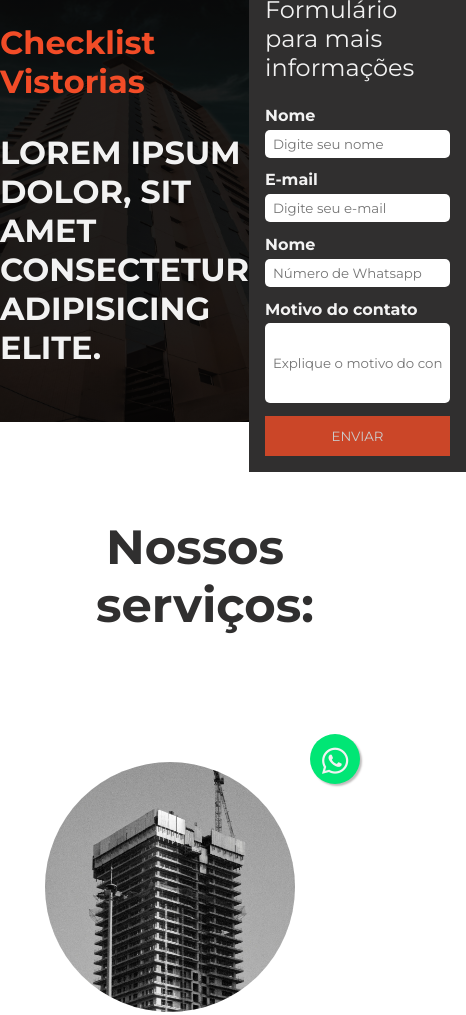
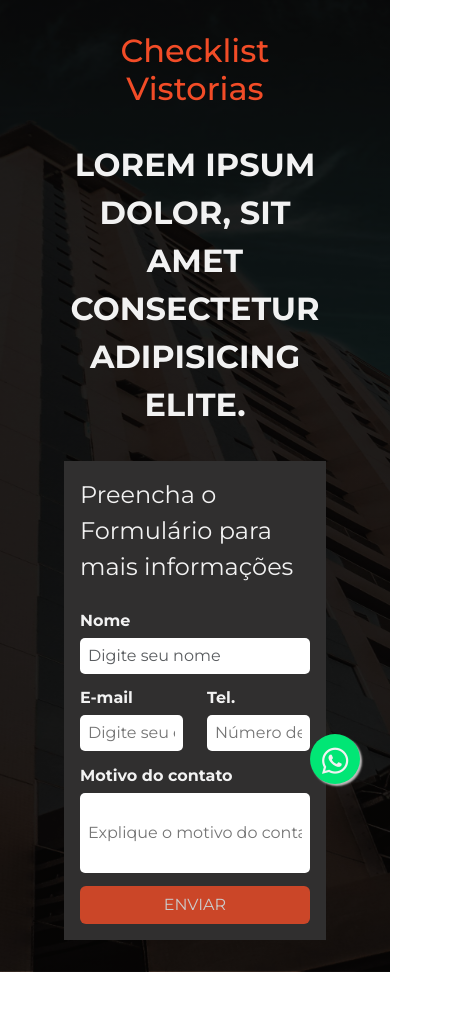
Before and after one commit to EwertonLeal/checklist, a plain HTML site: page index.html in a window 390 px wide. Shown: the top 1015 px of the page, 466 px wide, since content can reach past the window. Drawn offline with nearby package versions, Linux system fonts and the light colour scheme; files whose address does not match are found by name.

Commit message:
[fix] ajuste nas responsividades

```diff
--- a/index.html
+++ b/index.html
@@ -10,10 +10,51 @@
 <link rel="preconnect" href="https://fonts.gstatic.com" crossorigin>
 <link href="https://fonts.googleapis.com/css2?family=Montserrat:ital,wght@0,100..900;1,100..900&display=swap" rel="stylesheet">
 <link rel="stylesheet" href="http://cdnjs.cloudflare.com/ajax/libs/font-awesome/6.0.0/css/all.min.css">
+<link href="https://cdn.jsdelivr.net/npm/bootstrap@5.3.3/dist/css/bootstrap.min.css" rel="stylesheet" integrity="sha384-QWTKZyjpPEjISv5WaRU9OFeRpok6YctnYmDr5pNlyT2bRjXh0JMhjY6hW+ALEwIH" crossorigin="anonymous">
 </head>
 <body>
+
     <header id="banner">
-    <div id="disclaimer">
+
+        <div class="col-12">
+            <div class="row">
+                <div id="disclaimer" class="col-lg-7 col-md-12 align-self-center">
+                    <h2>Checklist Vistorias</h2>
+                    <p class="description">Lorem ipsum dolor, sit amet consectetur adipisicing elite.</p>
+                </div>
+                <div class="col-lg-5 col-md-12">
+                    <div id="form">
+                        <p>Preencha o Formulário para mais informações</p>
+                        <form>
+                            <div class="form-group">
+                                <label for="name">Nome</label>
+                                <input class="form-control" type="text" id="name" name="name" placeholder="Digite seu nome">
+                            </div>
+
+                            <div class="row">
+                                <div class="form-group col-6">
+                                    <label for="email">E-mail</label>
+                                    <input type="email" name="email" id="email" placeholder="Digite seu e-mail">
+                                </div>
+                                <div class="form-group col-6">
+                                    <label for="name">Tel.</label>
+                                    <input type="text" name="phone" id="phone" placeholder="Número de Whatsapp">
+                                </div>
+                            </div>
+
+                            <div class="form-group">
+                                <label for="interest">Motivo do contato</label>
+                                <input id="box" type="text" name="interest" id="interest" placeholder="Explique o motivo do contato">
+                            </div>
+
+                            <input type="submit" class="btn" value="Enviar">
+                        </form>
+                    </div>
+                </div>
+            </div>
+        </div>
+
+        <!-- <div id="disclaimer" class="col-7">
             <h2>Checklist Vistorias</h2>
             <p class="description">Lorem ipsum dolor, sit amet consectetur adipisicing elite.</p>
         </div>
@@ -38,25 +79,30 @@
                 </div>
                 <input type="submit" class="btn" value="Enviar">
             </form>
-    </div>
+        </div> -->
     </header>
+
     <section id="servicos_">
         <h2>Nossos serviços:</h2>
         <div class="servicos">
             <div class="servico">
-            <div id="servico-1" class="servico-img"></div>
+                <!-- <div id="servico-1" class="servico-img"></div> -->
+                <img src="./img-1.jpg" class="servico-img">
                 <p>Lorem ipsum dolor sit, amet consectetur adipisicing elit.</p>
             </div>
             <div class="servico">
-            <div id="servico-2" class="servico-img"></div>
+                <img src="./img-2.jpg" class="servico-img">
+                <!-- <div id="servico-2" class="servico-img"></div> -->
                 <p>Lorem ipsum dolor sit, amet consectetur adipisicing elit.</p>
             </div>
             <div class="servico">
-            <div id="servico-3" class="servico-img"></div>
+                <img src="./img-3.jpg" class="servico-img">
+                <!-- <div id="servico-3" class="servico-img"></div> -->
                 <p>Lorem ipsum dolor sit, amet consectetur adipisicing elit.</p>
             </div>
         </div>
     </section>
+
     <section id="about">
         <div id="about">
             <h2>Sobre a empresa:</h2>
@@ -81,5 +127,7 @@
         <p><span>Telefone:</span> (11) 96500-7081</p>
         <p><span>CNPJ:</span> 55.555.555/0001-66</p>
     </footer>
+
+     <script src="https://cdn.jsdelivr.net/npm/bootstrap@5.3.3/dist/js/bootstrap.bundle.min.js" integrity="sha384-YvpcrYf0tY3lHB60NNkmXc5s9fDVZLESaAA55NDzOxhy9GkcIdslK1eN7N6jIeHz" crossorigin="anonymous"></script>
  </body>
 </html>
--- a/style.css
+++ b/style.css
@@ -26,14 +26,14 @@ Marrom: #A65132
 /*Header*/
 
 #banner {
-    height: 400px;
+    padding: 2rem 4rem;
     background: linear-gradient(rgba(0, 0, 0, 0.850), rgba(0, 0, 0, 0.850)), url("../imagens/img-6.jpg");
     background-position: center;
     background-size: cover;
-    height: 85vh;
-    display: flex;
-    justify-content: space-around;
-    align-items: center;
+    /* height: 85vh; */
+    /* display: flex; */
+    /* justify-content: space-around; */
+    /* align-items: center; */
     color: var(--cor3);
 }
 
@@ -59,8 +59,7 @@ Marrom: #A65132
 
 #form {
     background-color: var(--cor1);
-    padding: 2em;
-    max-width: 22%;
+    padding: 2rem 1rem 1rem;
 }
 
 #form p {
@@ -93,17 +92,19 @@ Marrom: #A65132
 }
 
 .btn {
-    background-color: var(--cor2);
-    color: var(--cor3);
+    background-color: var(--cor2) !important;
+    color: var(--cor3) !important;
     text-transform: uppercase;
     width: 100%;
     border: none;
     padding: 12px;
     cursor: pointer;
     opacity: 0.8;
+
 }
 
 .btn:hover {
+    transition: .3s ease-in-out;
     opacity: 1;
 }
 
@@ -158,7 +159,7 @@ Marrom: #A65132
 /*Sobre*/
 
 #about {
-    height: 500px;
+    /* height: 500px; */
     background: linear-gradient(rgba(0, 0, 0, 0.935), rgba(0, 0, 0, 0.935)), url("../imagens/img-1.jpg");
     background-position: center;
     background-size: cover;
@@ -271,15 +272,23 @@ a {
 }
 
 /* Tablet */
-@media (max-width: 768px) {
+@media (max-width: 992px) {
     #banner {
-      height: 60vh;
+      /* height: 60vh; */
     }
+
+    #disclaimer {
+        display: flex;
+        flex-direction: column;
+        align-items: center;
+    }
+
     #form {
-      max-width: 40%;
+      /* max-width: 40%; */
     }
     .servicos {
       flex-direction: column;
+      align-items: center;
     }
 
     .servico {
@@ -289,17 +298,27 @@ a {
   }
 
   /* Smartphone */
-  @media (max-width: 480px) {
+  @media (max-width: 575px) {
     #banner {
-      height: 50vh;
+      /* height: 50vh; */
     }
     #form {
-      max-width: 90%;
+      /* max-width: 90%; */
       padding: 1em;
     }
     #disclaimer h2 {
       font-size: 2em;
+      text-align: center !important;
     }
+
+    #about h2 {
+        font-size: 2.5rem !important;
+    }
+
+    .description {
+        text-align: center;
+    }
+
     .servicos {
       padding: 2em;
     }
```
Lines whose indentation alone changed are shown as unchanged.
